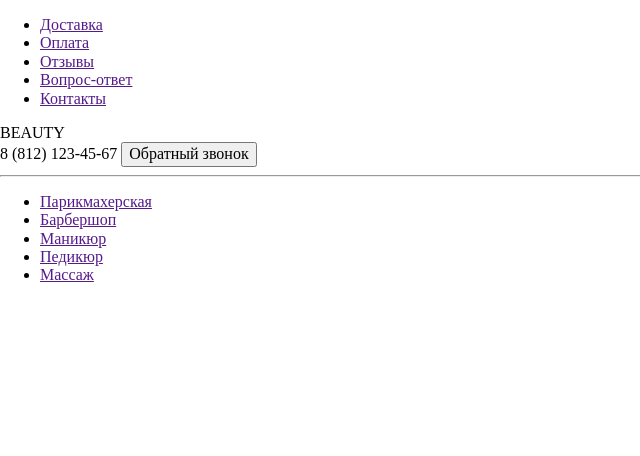
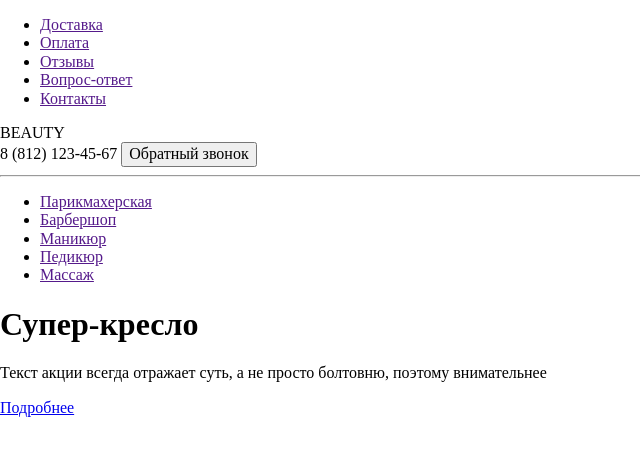
Before and after one commit to team-masters-ivgu/test-project, a plain HTML site: page index.html in a window 1280 px wide. Shown: the whole page, without its empty margins (0-640 px from the left). Drawn offline with nearby package versions, Linux system fonts and the light colour scheme.

```diff
--- a/index.html
+++ b/index.html
@@ -49,5 +49,13 @@
                         </div>
                 </div>
         </header>
+        <section class="banner">
+                <div class="wrapper">
+                <h1 class="title">Супер-кресло</h1>
+                <p>Текст акции всегда отражает суть, а не просто
+болтовню, поэтому внимательнее</p>
+                <a href="#" class="btn">Подробнее</a>
+                </div>
+        </section>
         </body>
 </html>
```
